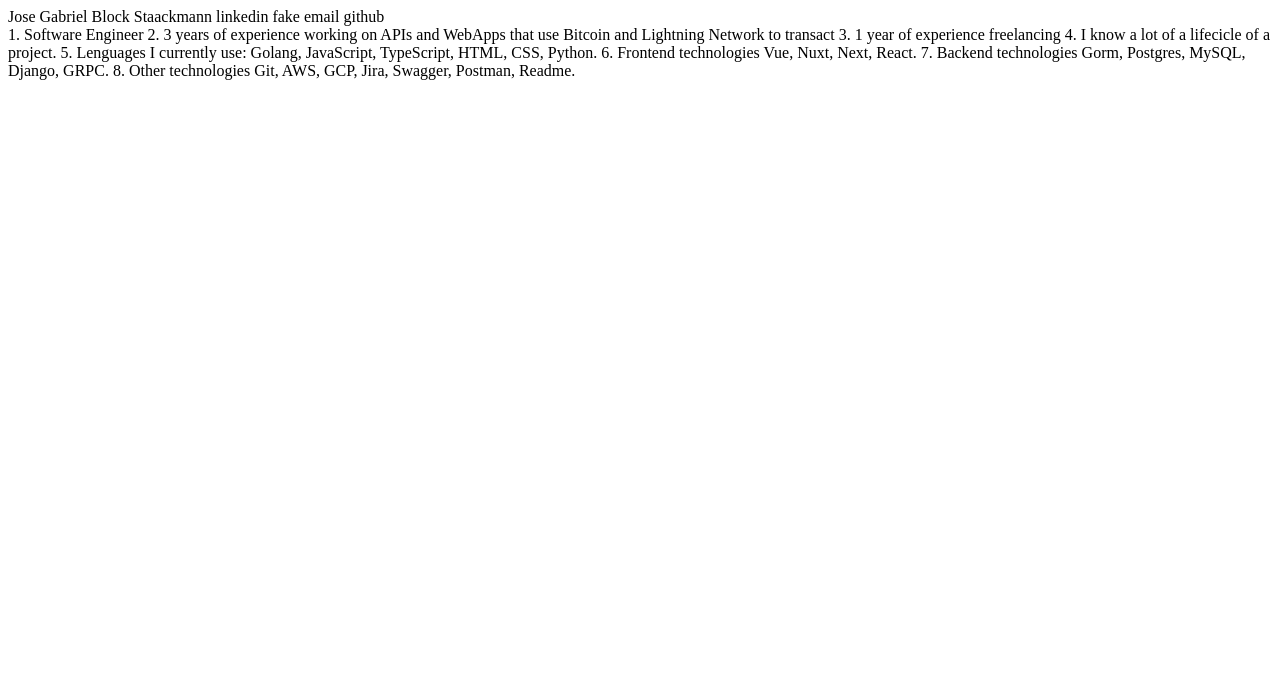
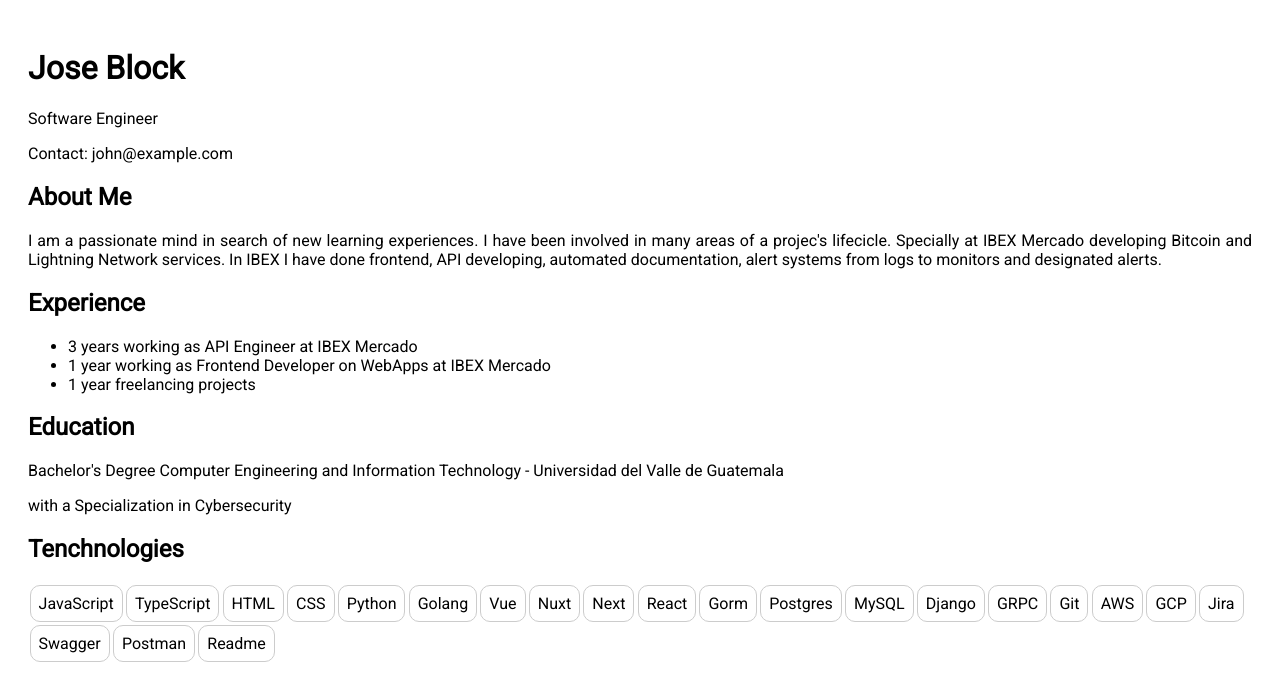
Before and after one commit to joseblock/resume, a plain HTML site: page index.html in a window 1280 px wide. Drawn offline with Linux system fonts and the light colour scheme.

Commit message:
resume css details and a script list iterator

```diff
--- a/index.html
+++ b/index.html
@@ -1,31 +1,109 @@
 <!DOCTYPE html>
+<style>
+@import url("https://fonts.googleapis.com/css?family=Playfair+Display:700|Roboto:400");
+
+html *
+{
+    color: #000 !important;
+    font-family: "Roboto", sans-serif !important;
+}
+
+.container {
+    max-width: 100%;
+    padding: 20px;
+}
+
+.about {
+    text-align: justify;
+}
+
+.list-technologies {
+    display: flex;
+}
+
+.item {
+    border: 1px solid #ccc;
+    border-radius: 10px;
+    padding: 0.5rem;
+    margin: 0.1rem;
+    display: inline-block;
+}
+
+@media screen and (max-width: 768px) {
+    /* Adjust font sizes for smaller screens if needed */
+    body {
+        font-size: 1rem;
+    }
+}
+</style>
+
 <html lang="en">
 <head>
     <meta charset="UTF-8">
     <meta name="viewport" content="width=device-width, initial-scale=1.0">
-    <title>Jose Gabriel Block Staackmann</title>
-    <link rel="stylesheet" href="styles.css">
+    <title>My Resume</title>
 </head>
 <body>
-    <header>
-        Jose Gabriel Block Staackmann
-        linkedin
-        fake email
-        github
-    </header>
+    <div class="container">
+        <header>
+            <h1>Jose Block</h1>
+            <p>Software Engineer</p>
+            <p>Contact: john@example.com</p>
+            <!-- linkedin
+            fake email
+            github -->
+        </header>
+        <section class="about">
+            <h2>About Me</h2>
+            <p>
+                I am a passionate mind in search of new learning experiences.
+                I have been involved in many areas of a projec's lifecicle.
+                Specially at IBEX Mercado developing Bitcoin and Lightning Network services.
+                In IBEX I have done frontend, API developing, automated documentation, alert systems from logs to monitors and designated alerts.
+            </p>
+        </section>
+        <section class="experience">
+            <h2>Experience</h2>
+            <ul>
+                <li>3 years working as API Engineer at IBEX Mercado </li>
+                <li>1 year working as Frontend Developer on WebApps at IBEX Mercado </li>
+                <li>1 year freelancing projects</li>
+            </ul>
+        </section>
+        <section class="education">
+            <h2>Education</h2>
+            <p>Bachelor's Degree Computer Engineering and Information Technology - Universidad del Valle de Guatemala</p>
+            <p>with a Specialization in Cybersecurity</p>
+        </section>
+        <section class="technologies">
+            <h2>Tenchnologies</h2>
+            <div id="list-technologies">
+            </div>
+        </section>
+        <footer>
 
-    <main>
-        1. Software Engineer
-        2. 3 years of experience working on APIs and WebApps that use Bitcoin and Lightning Network to transact
-        3. 1 year of experience freelancing
-        4. I know a lot of a lifecicle of a project.
-        5. Lenguages I currently use: Golang, JavaScript, TypeScript, HTML, CSS, Python.
-        6. Frontend technologies Vue, Nuxt, Next, React.
-        7. Backend technologies Gorm, Postgres, MySQL, Django, GRPC.
-        8. Other technologies Git, AWS, GCP, Jira, Swagger, Postman, Readme.
-    </main>
-    <footer>
-        <!-- Footer information if needed -->
-    </footer>
+        </footer>
+    </div>
 </body>
 </html>
+
+<script>
+var algo = ["JavaScript", "TypeScript", "HTML", "CSS", "Python", "Golang", "Vue", "Nuxt", "Next", "React", "Gorm", "Postgres", "MySQL", "Django", "GRPC", "Git", "AWS", "GCP", "Jira", "Swagger", "Postman", "Readme",]
+
+var container = document.getElementById('list-technologies');
+
+// Loop through the list and create a div for each item
+algo.forEach(function(item) {
+    // Create a new div element
+    var div = document.createElement('div');
+
+    // Assign a class to the div for styling (optional)
+    div.className = 'item';
+
+    // Set the content of the div to the current item in the list
+    div.textContent = item;
+
+    // Append the div to the container
+    container.appendChild(div);
+});
+</script>
--- a/style.css
+++ b/style.css
@@ -0,0 +1,35 @@
+body {
+    font-family:'Times New Roman', Times, serif;
+    margin: 0;
+    padding: 0;
+}
+
+.container {
+    max-width: 100%;
+    padding: 20px;
+}
+
+header h1 {
+    font-size: 24px;
+}
+
+header p {
+    font-size: 18px;
+}
+
+.about h2,
+.experience h2,
+.education h2 {
+    font-size: 20px;
+    color: rgb(9, 238, 24);
+}
+
+.about p,
+.experience ul,
+.education p {
+    font-size: 16px;
+}
+
+footer p {
+    font-size: 14px;
+}
```
